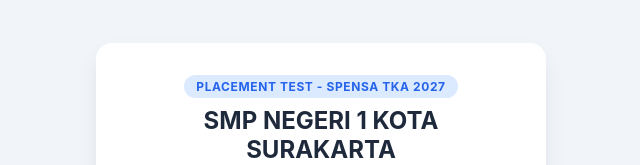
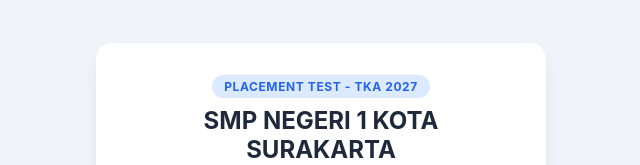
Before and after one commit to dwispensa7-prog/place7.github.io, a plain HTML site: page index.html in a window 1280 px wide. Shown: the top 165 px of the page, without its empty margins (319-959 px from the left). Drawn offline with Linux system fonts and the light colour scheme.

Commit message:
Update placement test title in index.html

```diff
--- a/index.html
+++ b/index.html
@@ -436,7 +436,7 @@
   <main id="login-screen">
     <div class="card">
       <div class="card-header">
-        <span class="badge-info">PLACEMENT TEST - SPENSA TKA 2027</span>
+        <span class="badge-info">PLACEMENT TEST - TKA 2027</span>
         <h1 id="display-exam-title">Penilaian TKA 2027</h1>
         <p>Masukkan identitas dan token ujian untuk memulai</p>
       </div>
```
